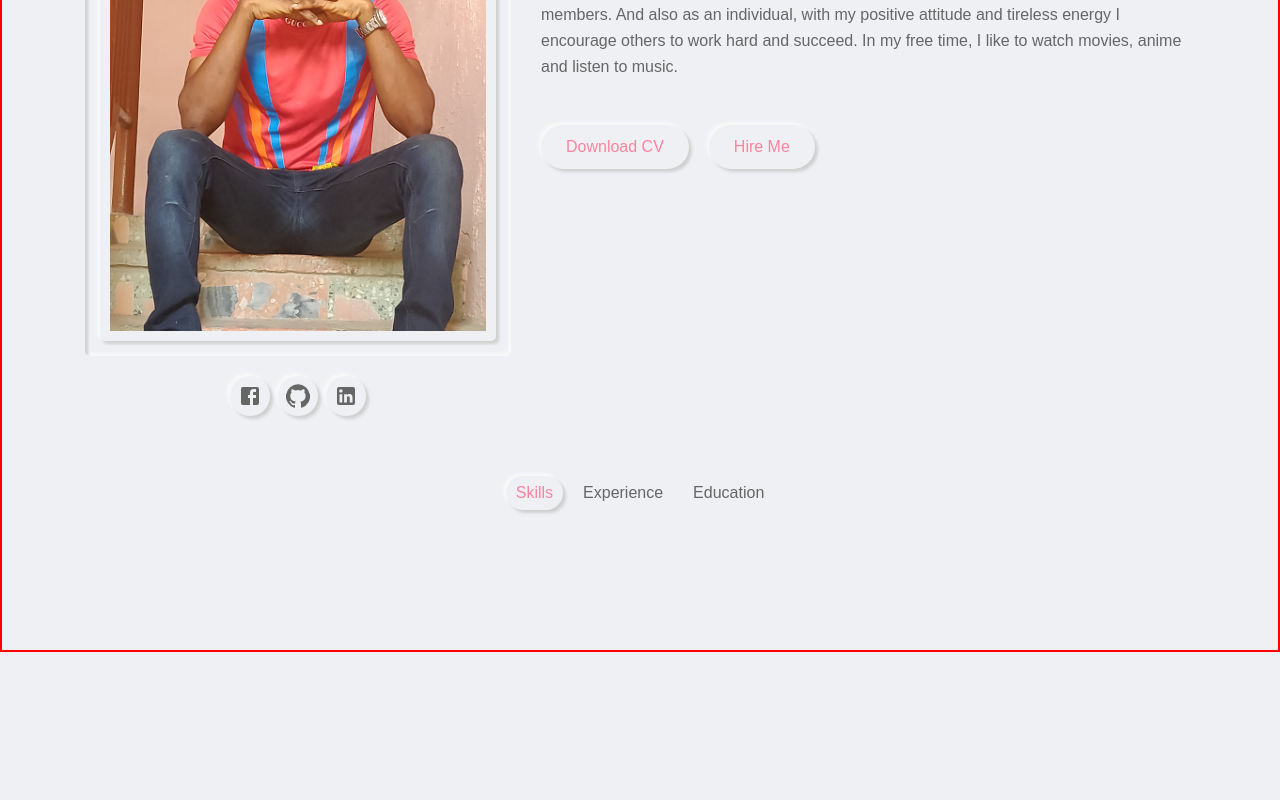
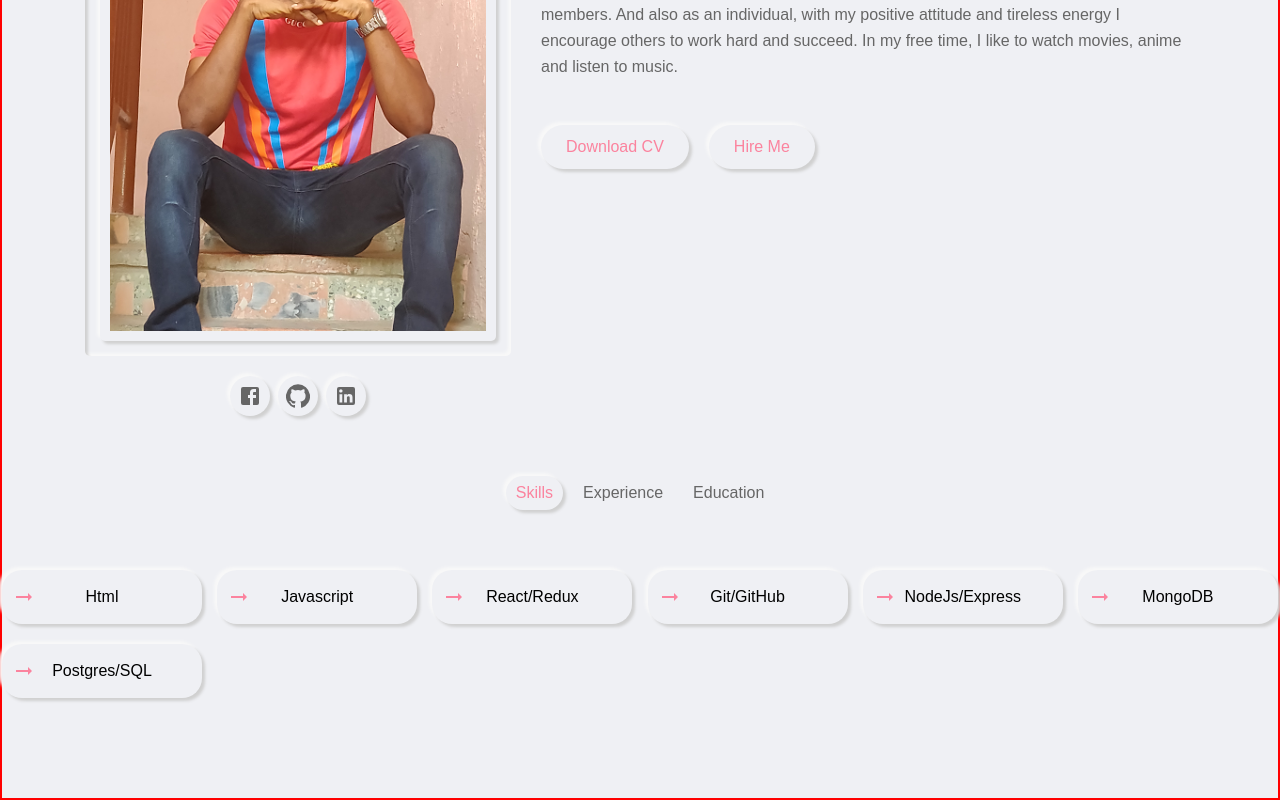
Before and after one commit to TimothyAttah/react-portfolio-design, a React (Create React App) app in the folder client/: page / in a window 1280 px wide. Shown: the part 1309-2109 px from the top of the page. Before the commit the page ends 1961 px from the top, so only its background shows below. Built offline with nearby package versions, Linux system fonts and the light colour scheme.

Commit message:
Created skills compoents

```diff
--- /dev/null
+++ b/client/src/components/skills/Skills.jsx
@@ -0,0 +1,63 @@
+import React from 'react';
+import styled from 'styled-components';
+import { Wrapper } from '../../styles/globalStyles';
+import { ArrowRightAltTwoTone } from '@material-ui/icons';
+
+export const SkillItem = styled.div`
+	width: 200px;
+	display: flex;
+	justify-content: center;
+	padding: 15px 0;
+	margin-bottom: 20px;
+	position: relative;
+	border-radius: 20px;
+	color: var(--text-black-900);
+	font-weight: 700;
+	.MuiSvgIcon-root {
+		position: absolute;
+		left: 10px;
+		color: var(--skin-color);
+	}
+`;
+
+export const Skills = () => {
+	return (
+		<>
+			<Wrapper primary alignItems className='skills__container'>
+				<SkillItem className='outer-shadow'>
+					<ArrowRightAltTwoTone />
+					<p>Html</p>
+				</SkillItem>
+				<SkillItem className='outer-shadow'>
+					<ArrowRightAltTwoTone />
+					<p>Javascript</p>
+				</SkillItem>
+
+				<SkillItem className='outer-shadow'>
+					<ArrowRightAltTwoTone />
+					<p>React/Redux</p>
+				</SkillItem>
+
+				<SkillItem className='outer-shadow'>
+					<ArrowRightAltTwoTone />
+					<p>Git/GitHub</p>
+				</SkillItem>
+
+				<SkillItem className='outer-shadow'>
+					<ArrowRightAltTwoTone />
+					<p>NodeJs/Express</p>
+				</SkillItem>
+
+				<SkillItem className='outer-shadow'>
+					<ArrowRightAltTwoTone />
+					<p>MongoDB</p>
+				</SkillItem>
+
+				<SkillItem className='outer-shadow'>
+					<ArrowRightAltTwoTone />
+					<p>Postgres/SQL</p>
+				</SkillItem>
+			</Wrapper>
+		</>
+	);
+};
--- a/client/src/pages/about/About.jsx
+++ b/client/src/pages/about/About.jsx
@@ -6,6 +6,7 @@ import ProfilePic from '../../images/photo-2.png'
 import PDF from '../../timothyattah.pdf'
 import { Button } from '../../components/buttons';
 import { Link } from 'react-router-dom';
+import { Skills } from '../../components/skills/Skills';
 
 export const AboutSection = styled.section`
   padding: 80px 0 80px;
@@ -194,7 +195,10 @@ export const About = () => {
 				</AboutTabs>
 			</Wrapper>
 
-			{/* ABOUT TABS END */}
+      {/* ABOUT TABS END */ }
+      {/* <!-- Skills start --> */}
+			<Skills />
+				{/* <!-- Skills end --> */}
 		</AboutSection>
 	);
 }
```
